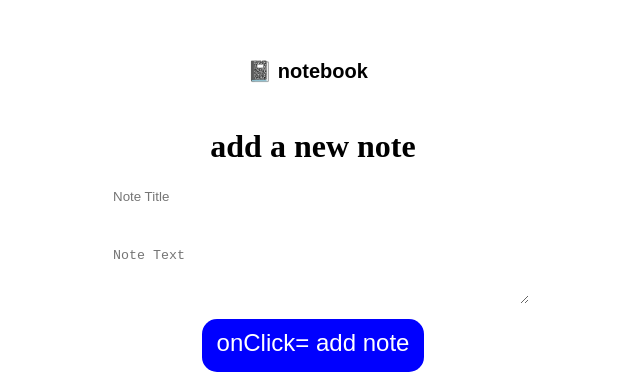
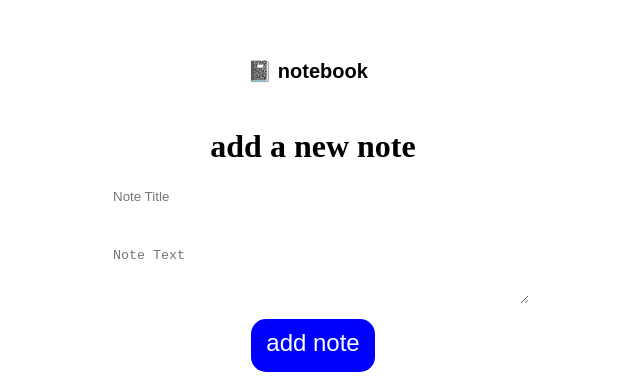
Before and after one commit to tcelovsky/notebook, a React (Create React App) app: page / in a window 1280 px wide. Shown: the part 765-1142 px from the top of the page, without its empty margins (327-967 px from the left). Built offline with nearby package versions, Linux system fonts and the light colour scheme.

Commit message:
Move onClick code within button tag

```diff
--- a/src/components/AddNote/AddNote.js
+++ b/src/components/AddNote/AddNote.js
@@ -47,7 +47,7 @@ const AddNote = () => {
         ></textarea>
       </div>
       <div className="addnote-button">
-        <button>onClick={() => addNote()} add note</button>
+        <button onClick={() => addNote()}>add note</button>
       </div>
     </div>
   );
```
